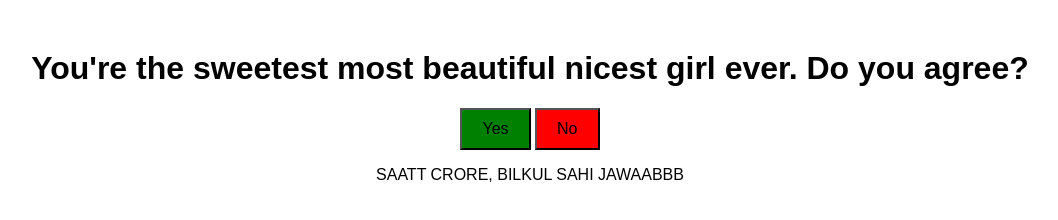
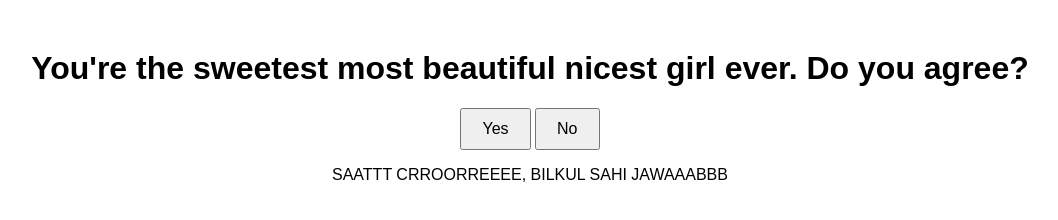
Before and after one commit to nightmare391/arpi-mood-check, a plain HTML site: page index.html in a window 1280 px wide. Both pictures are taken after a click on the button "Yes". Shown: the whole page, without its empty margins (110-1168 px from the left). Drawn offline with Linux system fonts and the light colour scheme.

Commit message:
index.html

```diff
--- a/index.html
+++ b/index.html
@@ -9,12 +9,6 @@
             font-family: Arial, sans-serif;
             text-align: center;
             margin-top: 50px;
-        }
-        #growButton{
-            background-color: green;
-        }
-        #actionButton{
-            background-color: red;
         }
         #buttonContainer {
             margin-top: 20px;
@@ -42,10 +36,11 @@
             let newSize = parseFloat(currentSize) + 5 + "px";
             growButton.style.fontSize = newSize;
             growButton.style.padding = "" + (parseFloat(currentSize) + 5) + "px";
+            document.getElementById("message").innerText = "ehh ehh";
         });
 
         document.getElementById("growButton").addEventListener("click", function() {
-            document.getElementById("message").innerText = "SAATT CRORE, BILKUL SAHI JAWAABBB";
+            document.getElementById("message").innerText = "SAATTT CRROORREEEE, BILKUL SAHI JAWAAABBB";
         });
     </script>
 </body>
```
